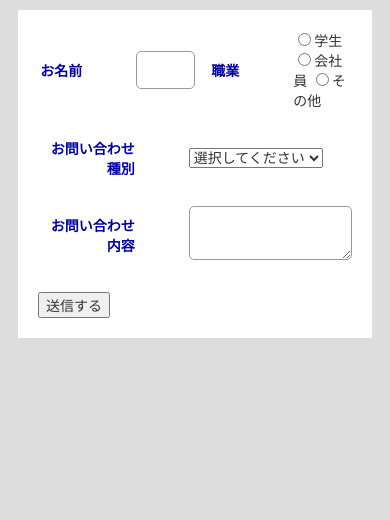
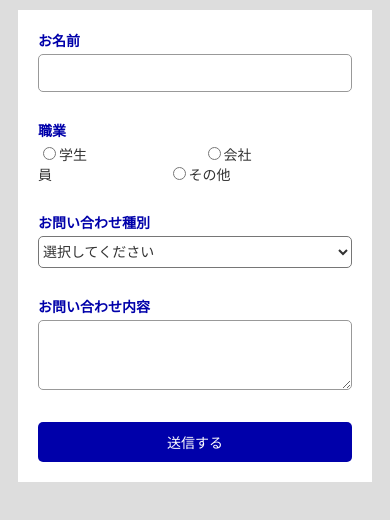
Before and after one commit to pqnknt/s1a229, a plain HTML site: page ensyu/23_2.html in a window 390 px wide. Drawn offline with Linux system fonts and the light colour scheme.

Commit message:
Add files via upload

```diff
--- a/ensyu/23_2.css
+++ b/ensyu/23_2.css
@@ -4,37 +4,77 @@
     font-size: 14px;
     color: #333;
 }
-body{
+body {
     background: #ddd;
 }
-form{
+form {
     margin: 10px;
     padding: 20px;
     background: #fff;
 }
-dl{
+dl {
     margin: 0;
     font-size: 16px;
 }
-.formItem{
+.formltem {
     display: flex;
     margin-bottom: 2em;
     align-items: center;
 }
-dt{
+dt {
     flex: 1 1 30px;
     text-align: right;
     margin-right: 1em;
     font-weight: bold;
     color: #00a;
 }
-dd{
+dd {
     flex: 2 1 30px;
-    margin-right: 0;
+    margin-left: 0;
 }
-input[type ="text"],textarea{
+input[type="text"], textarea {
     border: 1px solid #999;
     width: 100%;
     padding: 10px;
     border-radius: 5px;
 }
+.job {
+    margin-right: 8em;
+}
+select {
+    background: #fff;
+    width: 100%;
+    height: 32px;
+    font-size: 14px;
+    border-radius: 5px;
+}
+textarea {
+    height: 5em;
+}
+.btn {
+    text-align: center;
+}
+input[type="submit"] {
+    background: #00a;
+    border: none;
+    width: 100%;
+    padding: 10px;
+    border-radius: 5px;
+    color: #fff;
+    font-size: 14px;
+}
+@media screen and (max-width: 768px) {
+    .formltem {
+        display: block;
+    }
+    dt {
+        text-align: left;
+        margin-bottom: 4px;
+    }
+    dd {
+        margin-left: 0;
+    }
+    .job {
+        margin-right: 8em;
+    }
+}
--- a/ensyu/23_2.html
+++ b/ensyu/23_2.html
@@ -10,9 +10,11 @@
 <body>
     <form action="program.php" method="post">
         <dl>
-        <div class="formItem">
+            <div class="formltem">
                 <dt>お名前</dt>
                 <dd><input type="text" name="userName" /></dd>
+            </div>
+            <div class="formltem">
                 <dt>職業</dt>
                 <dd>
                     <label class="job"><input type="radio" name="job" value="学生" />学生</label>
@@ -20,7 +22,7 @@
                     <label class="job"><input type="radio" name="job" value="その他" />その他</label>
                 </dd>
             </div>
-        <div class="formItem">
+            <div class="formltem">
                 <dt>お問い合わせ種別</dt>
                 <dd>
                     <select name="messageType">
@@ -30,7 +32,7 @@
                     </select>
                 </dd>
             </div>
-        <div class="formItem">
+            <div class="formltem">
                 <dt>お問い合わせ内容</dt>
                 <dd><textarea name="message"></textarea></dd>
             </div>
```
Lines whose indentation alone changed are shown as unchanged.
